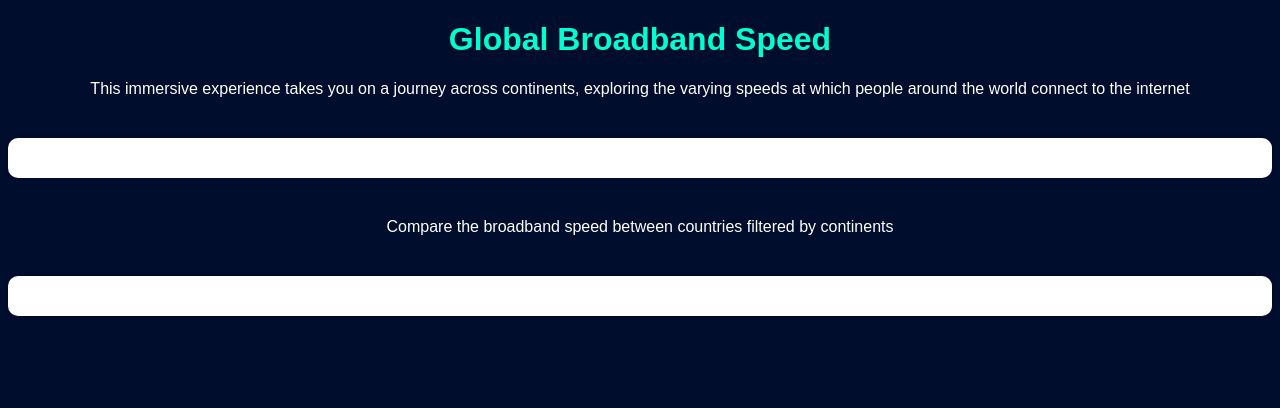
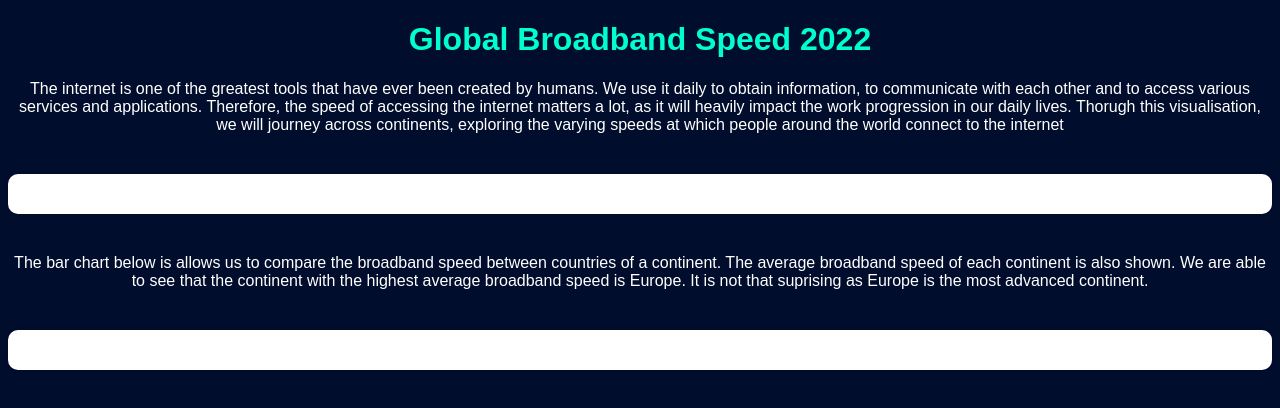
Before and after one commit to dlee0069/FIT3179_Asg2, a plain HTML site: page index.html in a window 1280 px wide. Drawn offline with Linux system fonts and the light colour scheme; a script that the page names is missing.

Commit message:
Update index.html

```diff
--- a/index.html
+++ b/index.html
@@ -15,11 +15,15 @@
     </style>
 </head>
 <body style="font-family: Arial, sans-serif; text-align: center; background-color: #000D2C;">
-  <h1 style="color: #00FFD0; font-weight: bold;">Global Broadband Speed</h1>
-  <p style="color: #FFFFFF;">This immersive experience takes you on a journey across continents, exploring the varying speeds at which people around the world connect to the internet</p>
+  <h1 style="color: #00FFD0; font-weight: bold;">Global Broadband Speed 2022</h1>
+  <p style="color: #FFFFFF;">
+    The internet is one of the greatest tools that have ever been created by humans. We use it daily to obtain information, to communicate with each other and to access various services and applications. Therefore, the speed of accessing the internet matters a lot, as it will heavily impact the work progression in our daily lives. Thorugh this visualisation, we will journey across continents, exploring the varying speeds at which people around the world connect to the internet
+  </p>
   <div class="vis" id="map"></div>
 
-  <p style="color: #FFFFFF;">Compare the broadband speed between countries filtered by continents</p>
+  <p style="color: #FFFFFF;">
+    The bar chart below is allows us to compare the broadband speed between countries of a continent. The average broadband speed of each continent is also shown. We are able to see that the continent with the highest average broadband speed is Europe. It is not that suprising as Europe is the most advanced continent.
+  </p>
   <div class="vis" id="bar"></div>
 
   <script>
```
